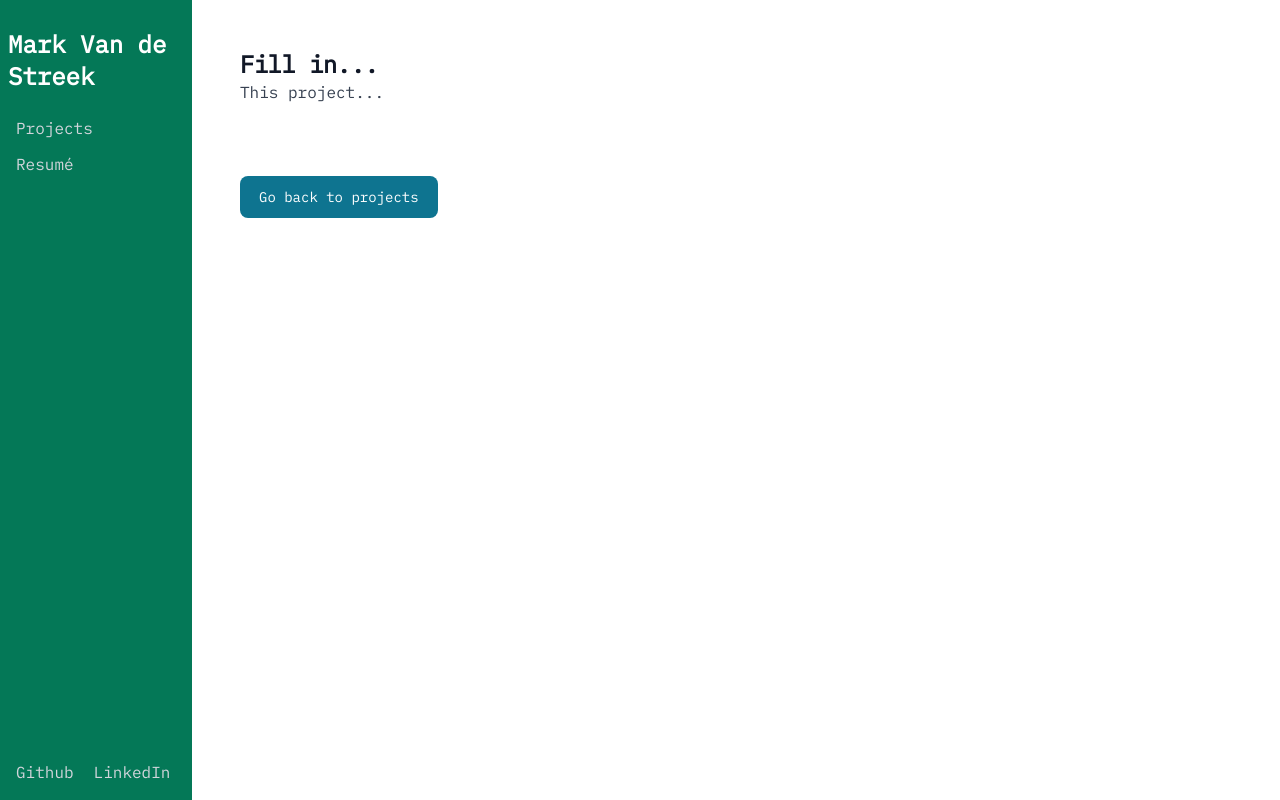
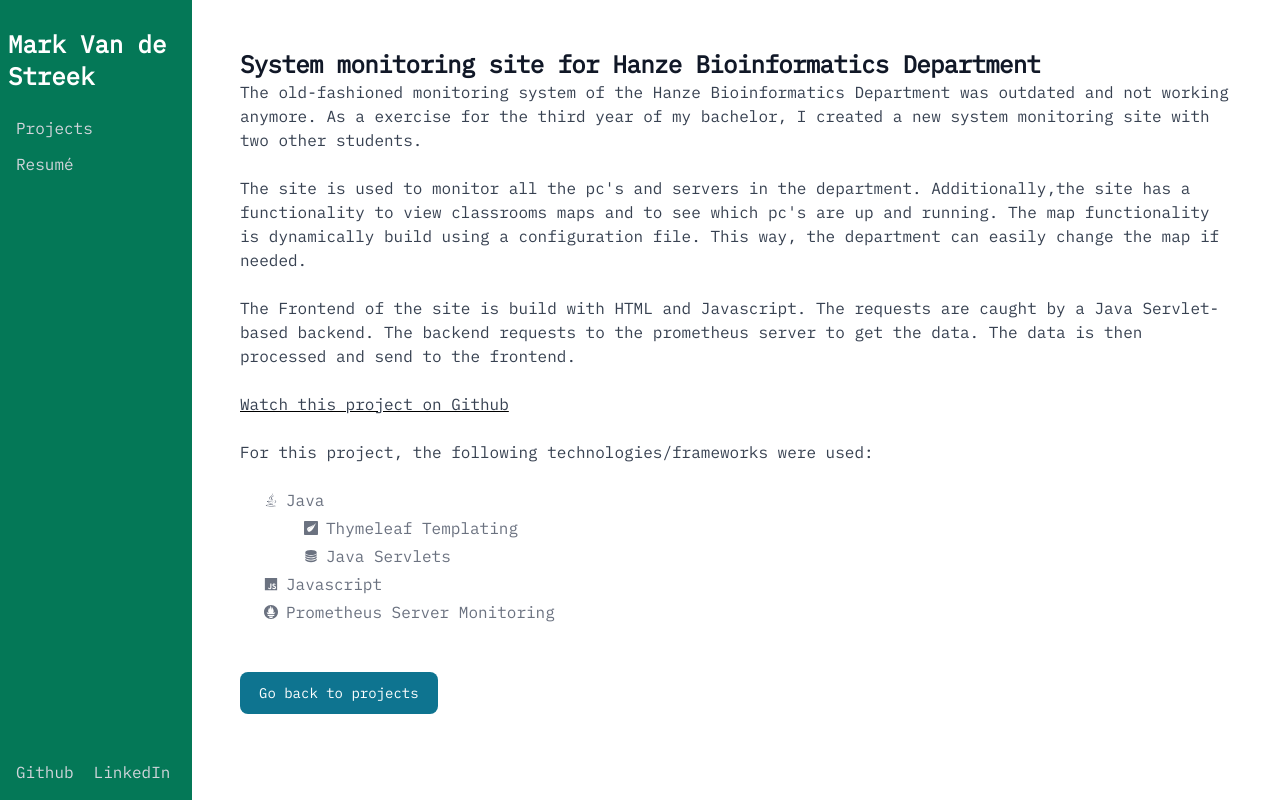
Before and after one commit to MarkStreek/MyOwnWebsite, a Next.js app: page /projects/system-monitoring in a window 1280 px wide. Built offline with nearby package versions, Linux system fonts and the light colour scheme.

Commit message:
Updated the monitoring project page with the right information about the project

```diff
--- a/src/app/projects/system-monitoring/page.js
+++ b/src/app/projects/system-monitoring/page.js
@@ -1,16 +1,51 @@
 import Link from "next/link";
-import {Button} from "flowbite-react";
+import {Button, List} from "flowbite-react";
+import {FaJava} from "react-icons/fa";
+import {IoLogoJavascript, IoServerSharp} from "react-icons/io5";
+import {SiMysql, SiThymeleaf, SiPrometheus} from "react-icons/si";
+
+
 
 export default function Home() {
     return (
         <div className="xs:mt-16 sm:mt-16 md:mt-0">
             <h5 className="text-2xl font-bold tracking-tight text-gray-900 dark:text-white">
-                Fill in...
+                System monitoring site for Hanze Bioinformatics Department
             </h5>
             <p className="font-normal text-gray-700 dark:text-gray-400">
-                This project...
+                The old-fashioned monitoring system of the Hanze Bioinformatics Department was outdated and not working
+                anymore.
+                As a exercise for the third year of my bachelor, I created a new system monitoring site with two other
+                students.
                 <br/><br/>
+                {/* eslint-disable-next-line react/no-unescaped-entities */}
+                The site is used to monitor all the pc's and servers in the department. Additionally,
+                {/* eslint-disable-next-line react/no-unescaped-entities */}
+                the site has a functionality to view classrooms maps and to see which pc's are up and running.
+                The map functionality is dynamically build using a configuration file. This way, the department can
+                easily change the map if needed.
+                <br/><br/>
+                The Frontend of the site is build with HTML and Javascript. The requests are caught by a Java Servlet-based backend.
+                The backend requests to the prometheus server to get the data. The data is then processed and send to the frontend.
             </p>
+            <br />
+            <Link href="https://github.com/MarkStreek/Bioinf-Status-Page" className="underline">
+                <p className="font-normal text-gray-700 dark:text-gray-400">Watch this project on Github</p>
+            </Link>
+            <br/>
+            <p className="font-normal text-gray-700 dark:text-gray-400">
+                For this project, the following technologies/frameworks were used:
+            </p>
+            <br/>
+            <List className="ml-6">
+                <List.Item icon={FaJava}>Java</List.Item>
+                <List className="ml-10">
+                    <List.Item icon={SiThymeleaf}>Thymeleaf Templating</List.Item>
+                    <List.Item icon={IoServerSharp}>Java Servlets</List.Item>
+                </List>
+                <List.Item icon={IoLogoJavascript}>Javascript</List.Item>
+                <List.Item icon={SiPrometheus}>Prometheus Server Monitoring</List.Item>
+            </List>
             <br/><br/>
             <Link href="/projects">
                 <Button>
```
